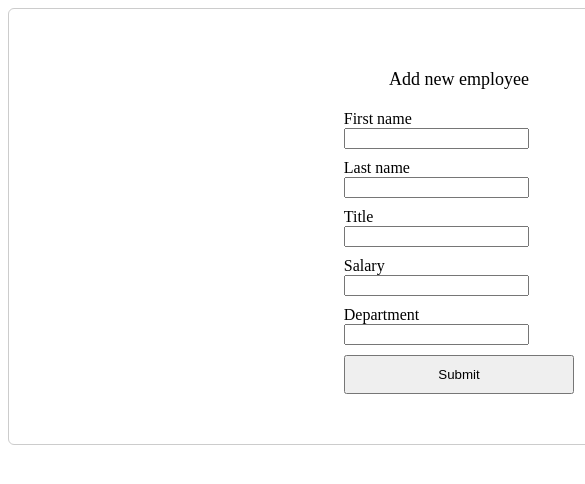
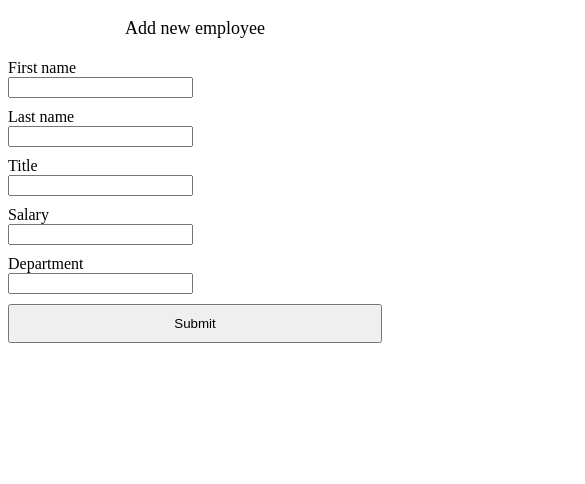
Before and after one commit to fsultani/chicago-employees, a React (Create React App) app: page /add in a window 390 px wide. Shown: the top 484 px of the page, 585 px wide, since content can reach past the window. Built offline with nearby package versions, Linux system fonts and the light colour scheme.

Commit message:
Add mobile responsive styling

```diff
--- a/src/AddNewEmployee.js
+++ b/src/AddNewEmployee.js
@@ -1,6 +1,7 @@
 import React, { Component } from 'react';
 import styled from 'styled-components'
 import axios from 'axios';
+import { Container, Row, Col } from 'react-grid-system';
 
 const Title = styled.div`
   padding: 10px 0;
@@ -19,12 +20,9 @@ const SubmitButton = styled.button`
   cursor: pointer;
 `
 
-const Container = styled.div`
-  padding: 50px;
+const Wrapper = styled.div`
   margin: 0 auto;
-  border: 1px solid #ccc;
-  border-radius: 6px;
-  width: 800px;
+  width: 100%;
   display: flex;
   align-items: center;
   justify-content: center;
@@ -91,34 +89,50 @@ class AddEmployee extends Component {
   }
   render() {
     return (
-      <Container>
+      <Wrapper>
       <Title>Add new employee</Title>
       <form onSubmit={this.handleSubmit}>
+        <Row>
+          <Col md={6} lg={6}>
             <Label>
               First name
             </Label>
             <input type="text" value={this.state.firstname} onChange={this.handleFirstName} required/>
+          </Col>
+          <Col md={6} lg={6}>
             <Label>
               Last name
             </Label>
             <input type="text" value={this.state.lastname} onChange={this.handleLastName}  required/>
+          </Col>
+        </Row>
+        <Row>
+          <Col md={6} lg={6}>
             <Label>
               Title
             </Label>
             <input type="text" value={this.state.title} onChange={this.handleTitle} required/>
+          </Col>
+          <Col md={6} lg={6}>
             <Label>
               Salary
             </Label>
             <input type="text" value={this.state.salary} onChange={this.handleSalary} required/>
+          </Col>
+        </Row>
+        <Row>
+          <Col md={6} lg={6}>
             <Label>
               Department
             </Label>
             <input type="text" value={this.state.department} onChange={this.handleDepartment} required/>
+          </Col>
+        </Row>
         <SubmitButton type="submit">
           Submit
         </SubmitButton>
         </form>
-      </Container>
+      </Wrapper>
     );
   }
 }
--- a/src/AllEmployees.js
+++ b/src/AllEmployees.js
@@ -182,13 +182,13 @@ class AllEmployees extends Component {
               </div>
             </Copy>
             <Row>
-              <Col>
+              <Col md={6} lg={6}>
                 <Filter
                   data={this.state.data}
                   onChange={this.handleChange}
                 />
               </Col>
-              <Col style={{padding: '10px 0'}}>
+              <Col style={{padding: '10px 0'}} md={6} lg={6} >
                 <ButtonLink
                   to={'/add'}
                 >
```
Lines whose indentation alone changed are shown as unchanged.
